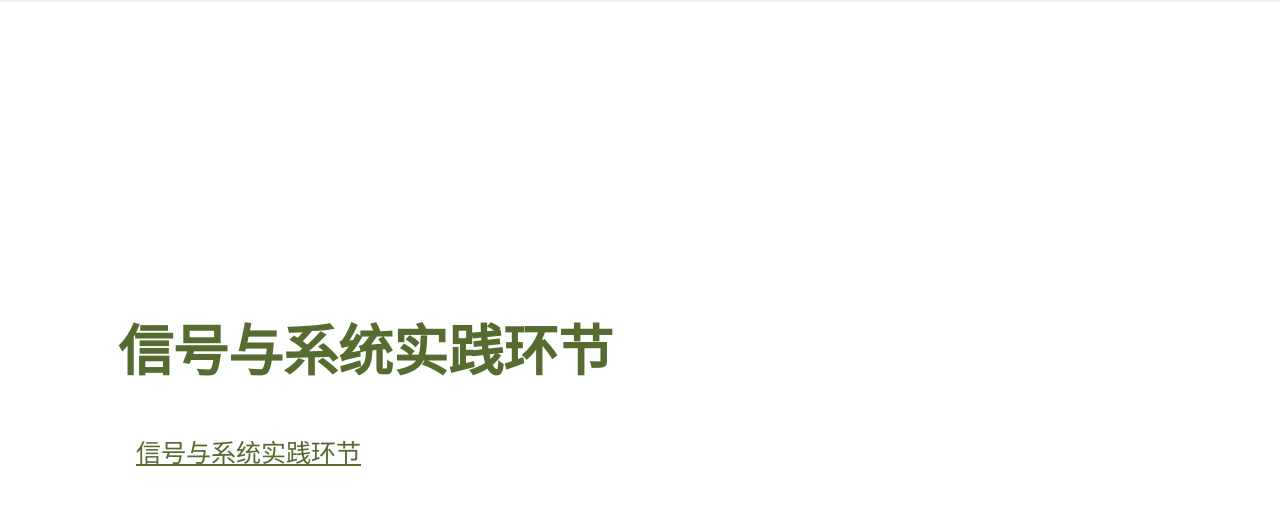
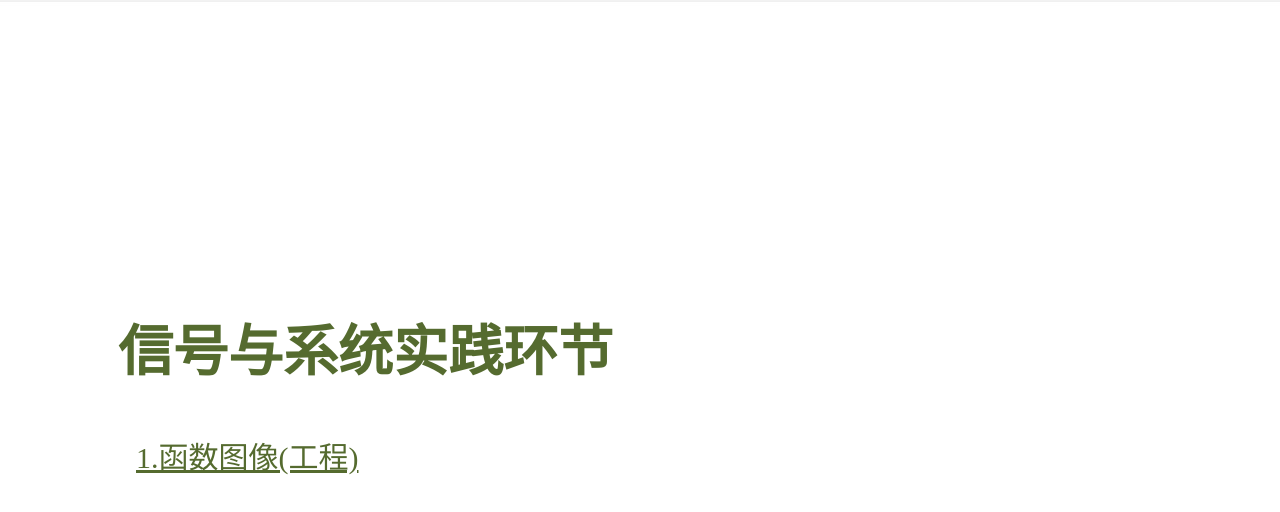
Before and after one commit to 3257888519/code, a plain HTML site: page index.html in a window 1280 px wide. Drawn offline with Linux system fonts and the light colour scheme.

Commit message:
Add files via upload

```diff
--- a/index.html
+++ b/index.html
@@ -8,7 +8,7 @@
 
 <style type="text/css"> a{ color: darkolivegreen;font-family: 14px/1.5 'Microsoft YaHei',arial,tahoma,\5b8b\4f53,sans-serif;</style>
 
-    <title>郭章良的个人主页</title>
+    <title>郭章良个人主页</title>
 
     <link href="web.css"  rel="stylesheet" type="text/css" />
 
@@ -18,11 +18,11 @@
 
 <h1>>>欢迎</h1>
 
-<h2>信号与系统实践环节 </h2>
+<h2>信号与系统实践环节</h2>
 
 <p>
 
-<p1><a href="https://github.com/3257888519/code/blob/master/photo/remianer.html">信号与系统实践环节 </a></p2><br>
+<p2><a href="https://github.com/3257888519/code/blob/master/photo/remianer.html">1.函数图像(工程) </a></p2><br>
 
 </p>
 
```
